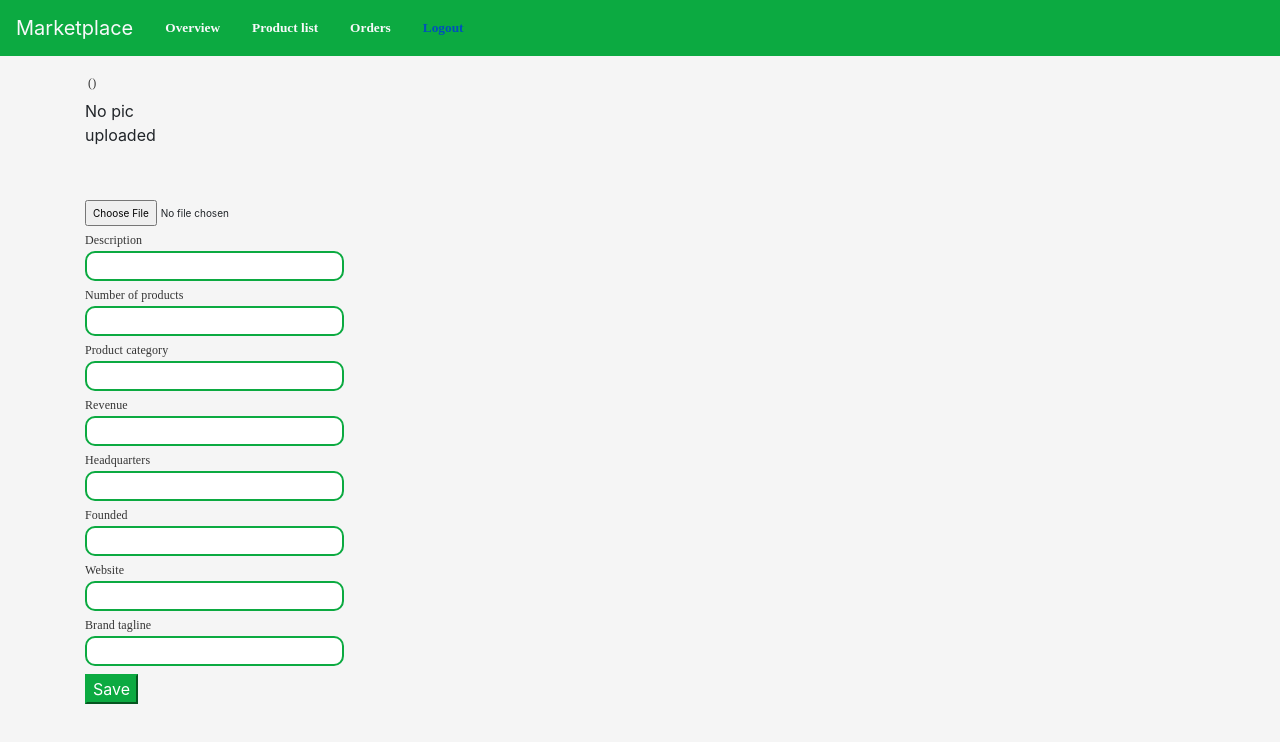
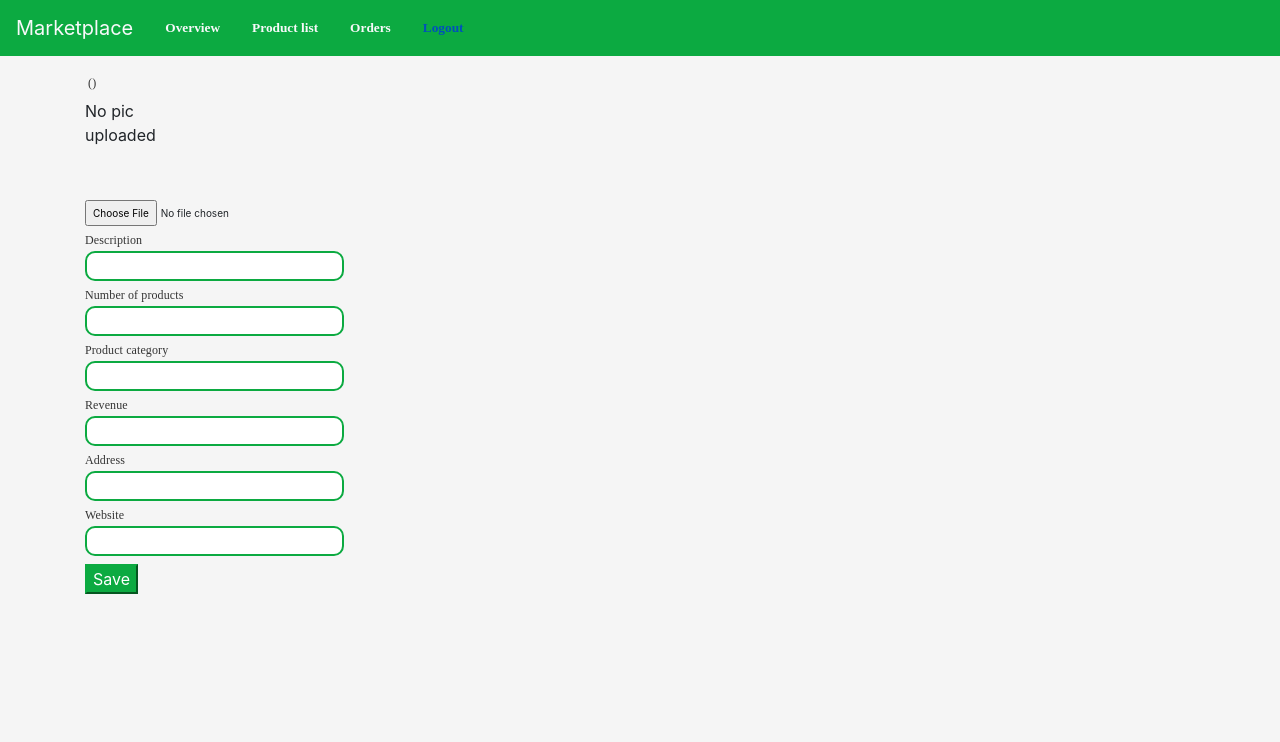
Before and after one commit to narensulegai/marketplace, a React (Create React App) app in the folder Frontend/: page /#/company/overview in a window 1280 px wide. Shown: the top 742 px of the page. Built offline with nearby package versions, Linux system fonts and the light colour scheme; no server answers.

Commit message:
Removing extra fields

```diff
--- a/Frontend/src/components/company/Overview.js
+++ b/Frontend/src/components/company/Overview.js
@@ -68,14 +68,14 @@ const Overview = () => {
         <div><input type="text" ref={typeRef} defaultValue={company.type} /></div>
         <div className="inputLabel">Revenue</div>
         <div><input type="text" ref={revenueRef} defaultValue={company.revenue} /></div>
-        <div className="inputLabel">Headquarters</div>
+        <div className="inputLabel">Address</div>
         <div><input type="text" ref={headquartersRef} defaultValue={company.headquarters} /></div>
-        <div className="inputLabel">Founded</div>
-        <div><input type="text" ref={foundedRef} defaultValue={company.founded} /></div>
+        {/*<div className="inputLabel">Founded</div>*/}
+        <div style={{display:"none"}}><input type="text" ref={foundedRef} defaultValue={company.founded} /></div>
         <div className="inputLabel">Website</div>
         <div><input type="text" ref={websiteRef} defaultValue={company.website} /></div>
-        <div className="inputLabel">Brand tagline</div>
-        <div><input type="text" ref={missionRef} defaultValue={company.mission} /></div>
+        {/*<div className="inputLabel">Brand tagline</div>*/}
+        <div  style={{display:"none"}}><input type="text" ref={missionRef} defaultValue={company.mission} /></div>
         <div className="mt-2">
           <button className="btn-primary" onClick={handleOnSave}>Save</button>
         </div>
```
